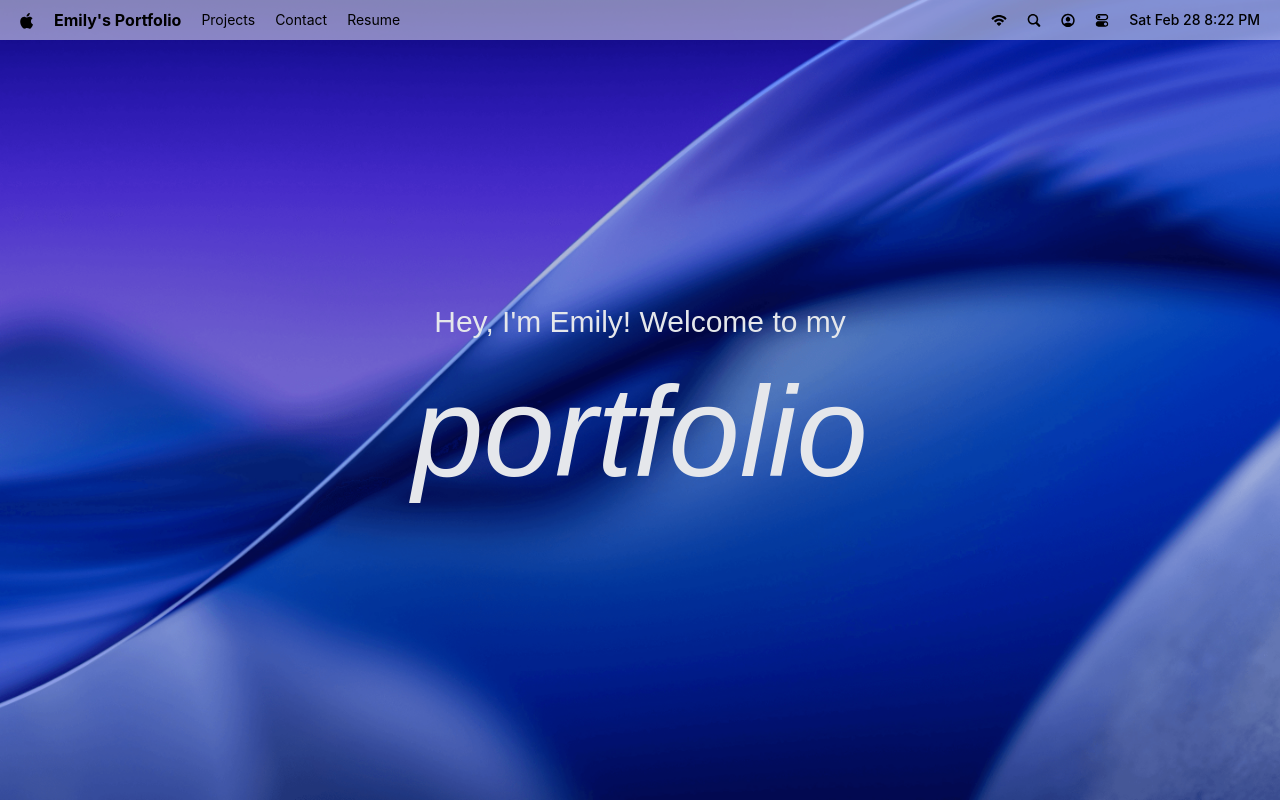
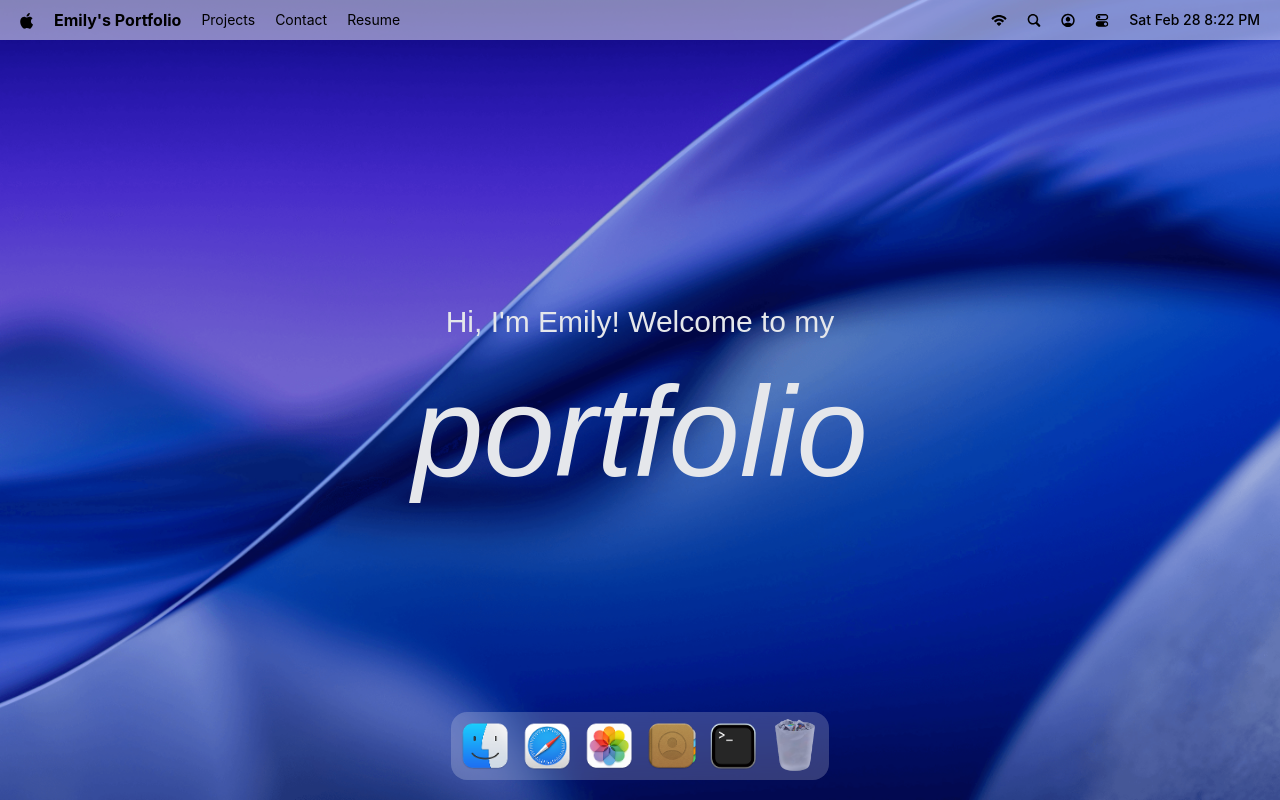
Before and after one commit to JimenezEM/mac-os, a React (Vite) app: page / in a window 1280 px wide. Built offline with nearby package versions, Linux system fonts and the light colour scheme; a web font is replaced by a local one.

Commit message:
dock presentation

```diff
--- a/package.json
+++ b/package.json
@@ -17,6 +17,7 @@
     "lucide-react": "^0.575.0",
     "react": "^19.2.0",
     "react-dom": "^19.2.0",
+    "react-tooltip": "^5.30.0",
     "tailwindcss": "^4.2.1"
   },
   "devDependencies": {
--- a/src/App.jsx
+++ b/src/App.jsx
@@ -1,12 +1,13 @@
 import React from 'react';
 
-import {Navbar, Welcome} from "#components";
+import {Navbar, Welcome, Dock} from "#components";
 
 const App = () => {
   return (
     <main>
       <Navbar />
       <Welcome />
+      <Dock />
 
 
     </main>
--- /dev/null
+++ b/src/components/Dock.jsx
@@ -0,0 +1,94 @@
+import { dockApps } from '#constants';
+import { useGSAP } from '@gsap/react';
+import React, { useRef } from 'react'
+import {Tooltip} from "react-tooltip";
+import gsap from 'gsap';
+
+const Dock = () => {
+    const dockRef = useRef(null);
+
+    useGSAP(() => {
+        const dock = dockRef.current;
+        if(!dock) return;
+
+        const icons = dock.querySelectorAll(".dock-icon");
+
+        const animateICons = (mouseX) => {
+            const {left} = dock.getBoundingClientRect();
+
+            icons.forEach((icon) => {
+                const {left: iconLeft, width} = icon.getBoundingClientRect();
+                const center = iconLeft - left + width / 2;
+                const distance = Math.abs(mouseX - center);
+
+                const intensity = Math.exp(-(distance ** 2.5) / 20000);
+
+                gsap.to(icon, {
+                    scale: 1 + 0.25 * intensity,
+                    y: -15 * intensity,
+                    duration: 0.2,
+                    ease: "power1.out",
+                });
+            });
+        };
+
+        const handleMouseMove = (e) => {
+            const {left} = dock.getBoundingClientRect();
+
+            animateICons(e.clientX - left);
+        };
+
+        const resetIcons = () =>
+            icons.forEach((icon) =>
+                gsap.to(icon, {
+                    scale: 1,
+                    y: 0,
+                    duration: 0.3,
+                    ease: 'power1.out',
+                }),
+            );
+
+        dock.addEventListener('mousemove', handleMouseMove);
+        dock.addEventListener('mouseleave', resetIcons);
+
+        return () => {
+            dock.removeEventListener('mousemove', handleMouseMove);
+            dock.removeEventListener('mouseleave', resetIcons);
+        }
+    }, []);
+
+    const toggleApp = (app) => {
+        //open window logic
+    };
+
+  return (
+    <section id='dock'>
+        <div ref={dockRef} className='dock-container'>
+            {dockApps.map(({id, name, icon, canOpen}) => (
+                <div key={id} className='relative flex justify-center'>
+                    <button
+                        type='button'
+                        className='dock-icon'
+                        aria-label={name}
+                        data-tooltip-id='dock-tooltip'
+                        data-tooltip-content={name}
+                        data-tooltip-delay-show={150}
+                        disabled={!canOpen}
+                        onClick={() => toggleApp({id, canOpen})}
+                    >
+                        <img
+                            src={`/images/${icon}`}
+                            alt={name}
+                            loading='lazy'
+                            className={canOpen ? "" : "opacity-60"}
+                        />
+                    </button>
+                </div>
+            ))}
+            <Tooltip id='dock-tooltip' place='top' className='tooltip'/>
+        </div>
+    </section>
+  );
+};
+
+export default Dock;
--- a/src/components/Welcome.jsx
+++ b/src/components/Welcome.jsx
@@ -76,7 +76,7 @@ const Welcome = () => {
   return <section id="welcome">
     <p ref={subtitleRef}>
         {renderText(
-            "Hey, I'm Emily! Welcome to my",
+            "Hi, I'm Emily! Welcome to my",
             'text-3xl font-georama',
             100
         )}
--- a/src/components/index.js
+++ b/src/components/index.js
@@ -1,4 +1,5 @@
 import Navbar from "#components/Navbar.jsx";
 import Welcome from "#components/Welcome.jsx";
+import Dock from "#components/Dock.jsx";
 
-export {Navbar, Welcome};
+export {Navbar, Welcome, Dock};
```
Also changed, not shown: 1 other file (tests, documents, lock files or other folders).
